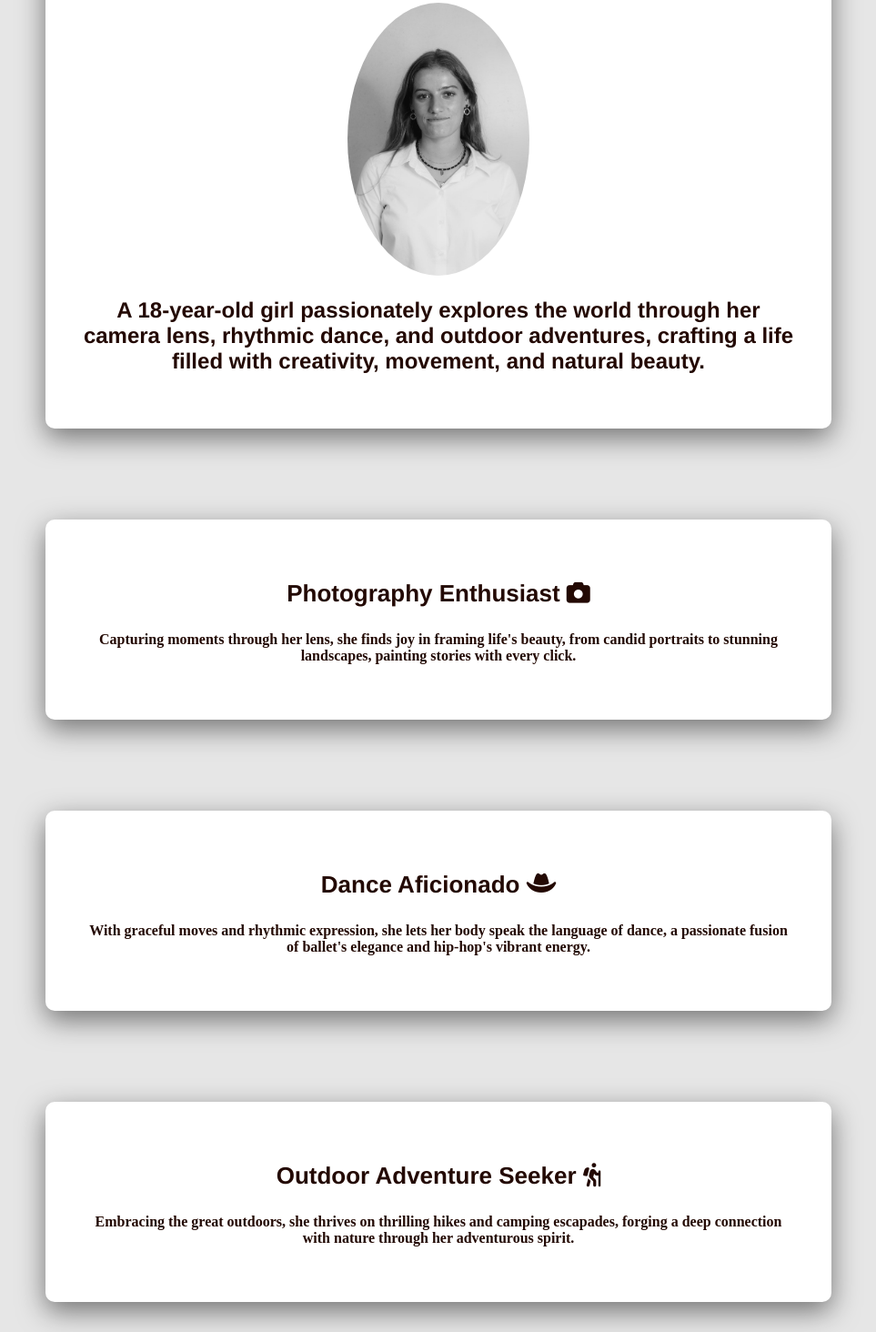
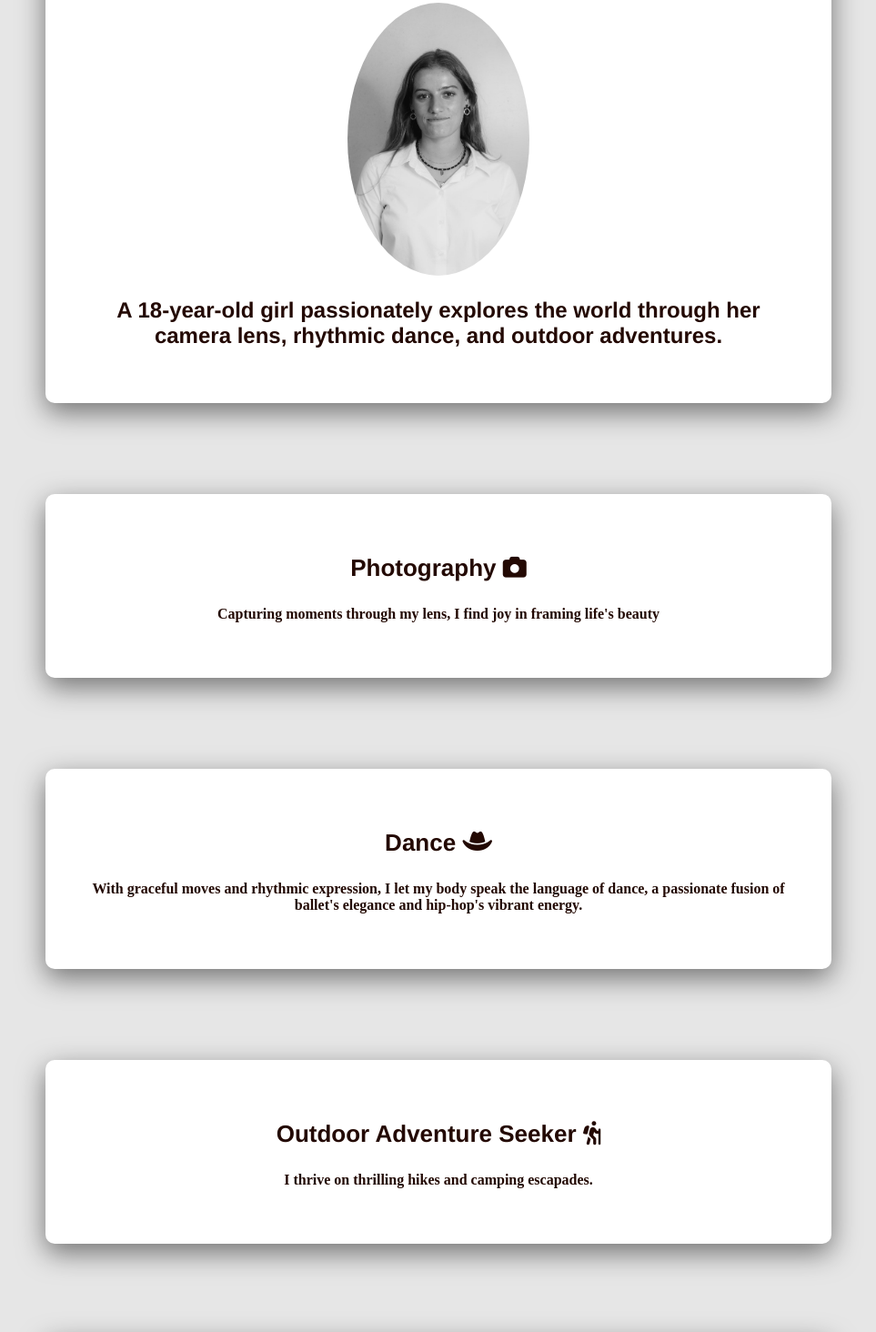
Before and after one commit to Magdemusereau/my-profile, a plain HTML site: page index.html in a window 1280 px wide. Shown: the part 218-1682 px from the top of the page at 91% size, without its empty margins (158-1121 px from the left). Drawn offline with Linux system fonts and the light colour scheme.

Commit message:
changement she

```diff
--- a/index.html
+++ b/index.html
@@ -14,19 +14,19 @@
   		<div class="card-white">
   				<h1>Hello, I'm Magdelaine 😎</h1>
 				<img src="images/profile-picture.jpg" alt="Magdelaine Musereau" width= 200px class="image-circle shadowed"  >
-				<h2>A 18-year-old girl passionately explores the world through her camera lens, rhythmic dance, and outdoor adventures, crafting a life filled with creativity, movement, and natural beauty.</h2>
+				<h2>A 18-year-old girl passionately explores the world through her camera lens, rhythmic dance, and outdoor adventures.</h2>
 		</div>
 		<div class="card-white">
-				<h3>Photography Enthusiast  <i class="fa-solid fa-camera"></i></h3>
-					<h4>Capturing moments through her lens, she finds joy in framing life's beauty, from candid portraits to stunning landscapes, painting stories with every click.</h4>
+				<h3>Photography   <i class="fa-solid fa-camera"></i></h3>
+					<h4>Capturing moments through my lens, I find joy in framing life's beauty</h4>
 		</div>
 		<div class="card-white">
-					<h3>Dance Aficionado  <i class="fa-solid fa-hat-cowboy"></i></h3>
-					<h4>With graceful moves and rhythmic expression, she lets her body speak the language of dance, a passionate fusion of ballet's elegance and hip-hop's vibrant energy.</h4>
+					<h3>Dance   <i class="fa-solid fa-hat-cowboy"></i></h3>
+					<h4>With graceful moves and rhythmic expression, I let my body speak the language of dance, a passionate fusion of ballet's elegance and hip-hop's vibrant energy.</h4>
 		</div>
 		<div class="card-white">
 				<h3>Outdoor Adventure Seeker  <i class="fa-solid fa-person-hiking"></i></h3>
-					<h4>Embracing the great outdoors, she thrives on thrilling hikes and camping escapades, forging a deep connection with nature through her adventurous spirit.</h4>
+					<h4>I thrive on thrilling hikes and camping escapades.</h4>
 		</div>
 		<div class="card-white">
 				<h2>Follow me</h2>
```
